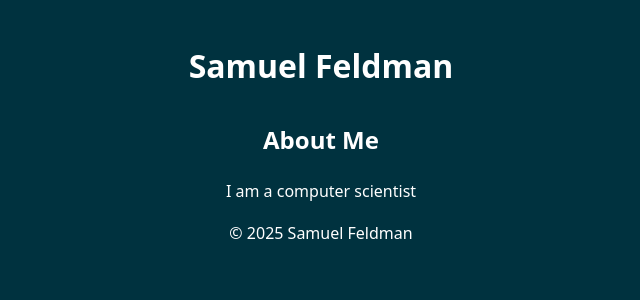
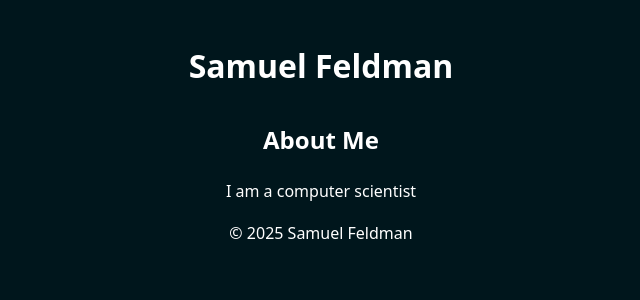
Before and after one commit to SAMK6/SAMK6.github.io, a Jekyll site: the page built from index.md, in a window 1280 px wide. Shown: the top 300 px of the page, without its empty margins (319-959 px from the left). Built offline with Jekyll 4.4.1, drawn with Linux system fonts in a browser that asks for light colours.

```diff
--- a/assets/css/style.css
+++ b/assets/css/style.css
@@ -1,5 +1,5 @@
 html {
-  background-color: #00323f;
+  background-color: #00161c;
   color: white;
 }
 
```
